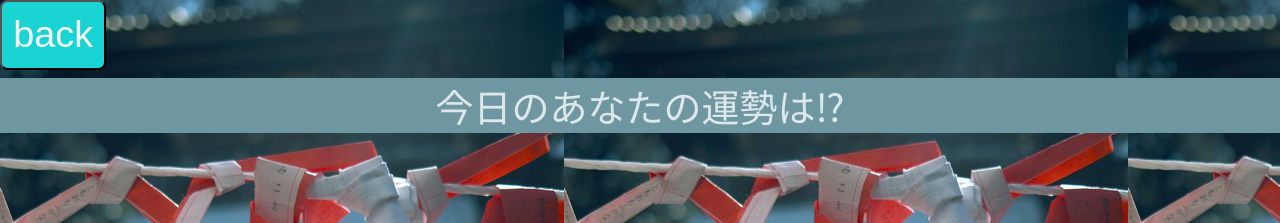
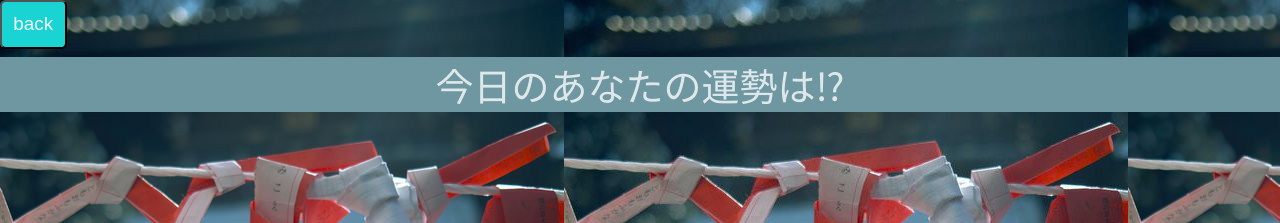
Before and after one commit to nmk1510/mobileapp, a plain HTML site: page 01_omikuji/omikuji.html in a window 1280 px wide. Shown: the top 223 px of the page. Drawn offline with Linux system fonts and the light colour scheme.

Commit message:
Update omikuji.css

```diff
--- a/01_omikuji/css/omikuji.css
+++ b/01_omikuji/css/omikuji.css
@@ -112,9 +112,9 @@ header {
 
 #btn99 {
     padding: 0.3cm;
-    border-radius: 0.2cm;
+    border-radius: 0.15cm;
     color: whitesmoke;
-    font-size: 1cm;
+    font-size: 0.5cm;
     background: rgb(26,212,212);
     cursor: pointer;
 }
```
